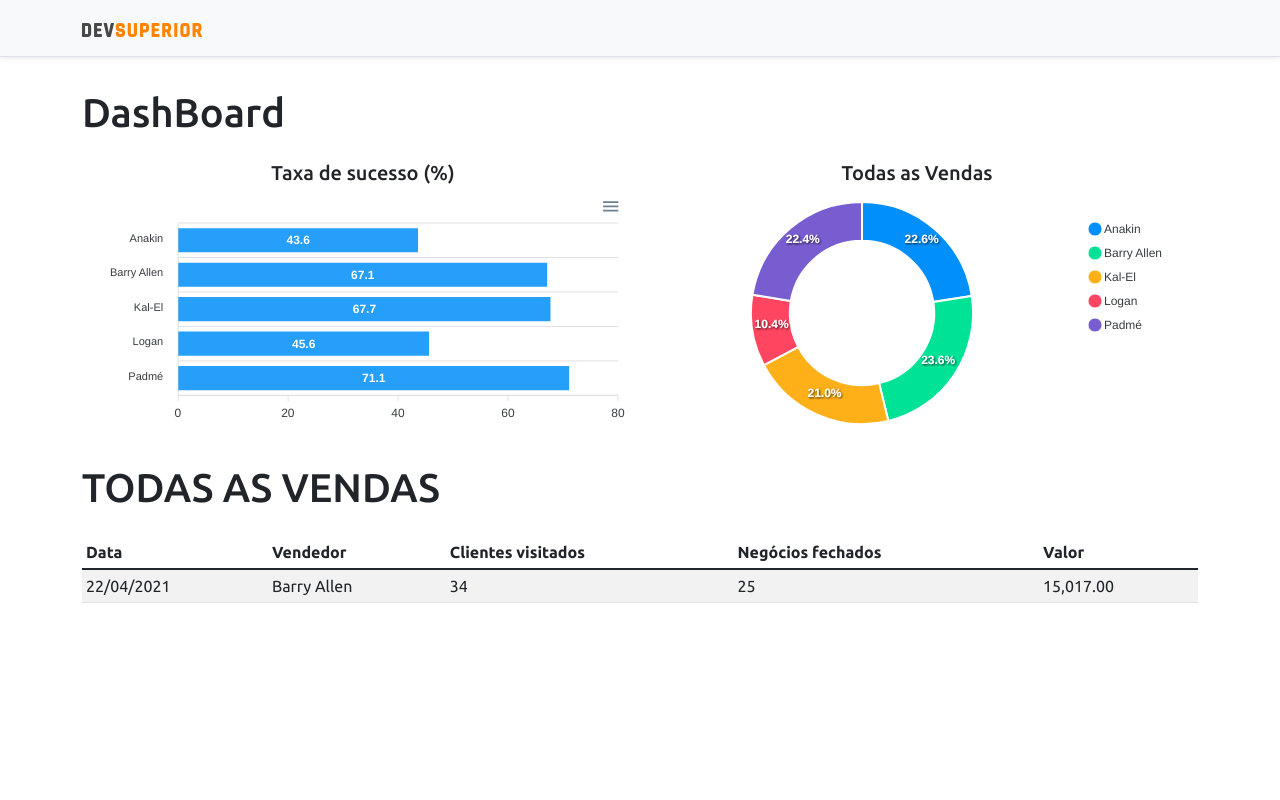
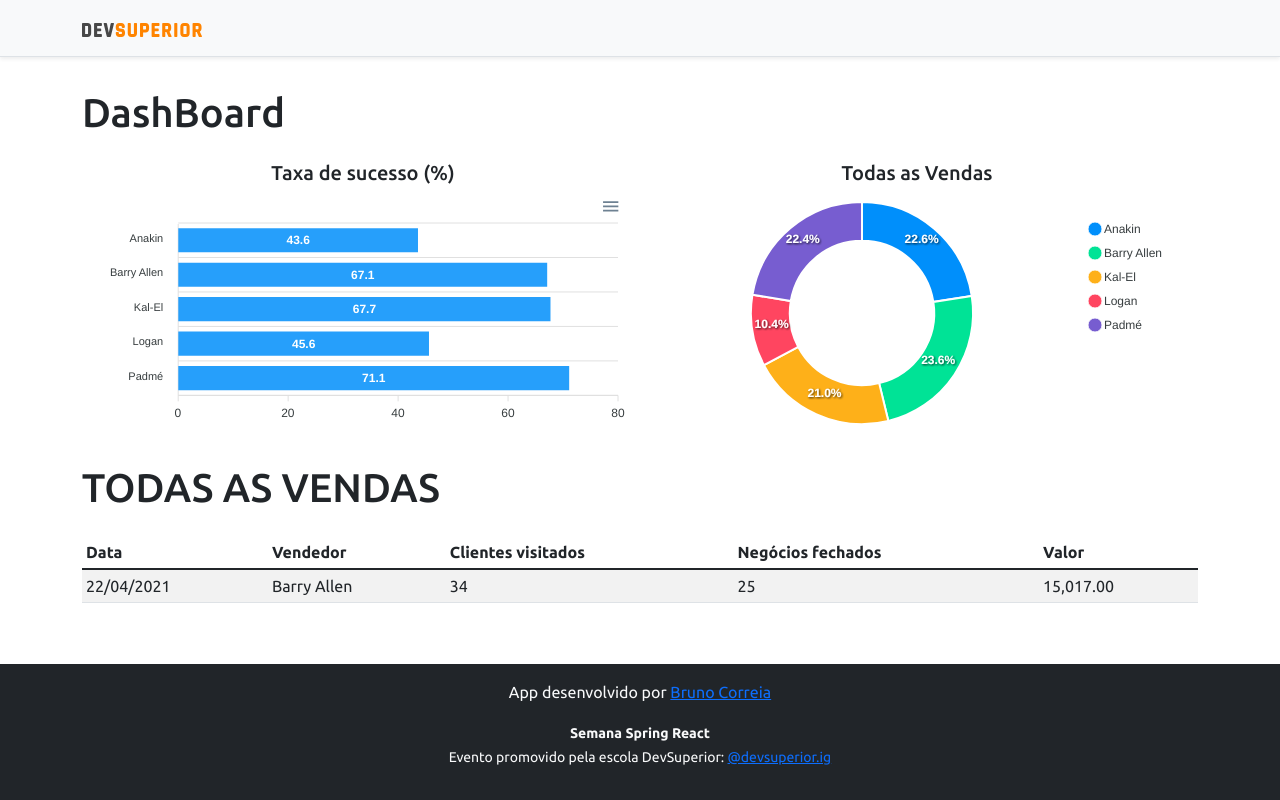
Before and after one commit to brunoness/project-sds4, a React (Create React App) app in the folder frontend/: page / in a window 1280 px wide. Built offline with nearby package versions, Linux system fonts and the light colour scheme.

Commit message:
voltando

```diff
--- a/frontend/src/App.tsx
+++ b/frontend/src/App.tsx
@@ -1,7 +1,7 @@
 import BarChart from "components/BarChart";
 import DataTable from "components/DataTable";
 import DonutChart from "components/DonutChart";
-import footer from "components/footer";
+import Footer from "components/Footer";
 import NavBar from "components/NavBar";
 
 function App() {
@@ -27,7 +27,7 @@
 
       <DataTable />
     </div>
-    <footer />
+    <Footer />
     </>
   );
 }
```
